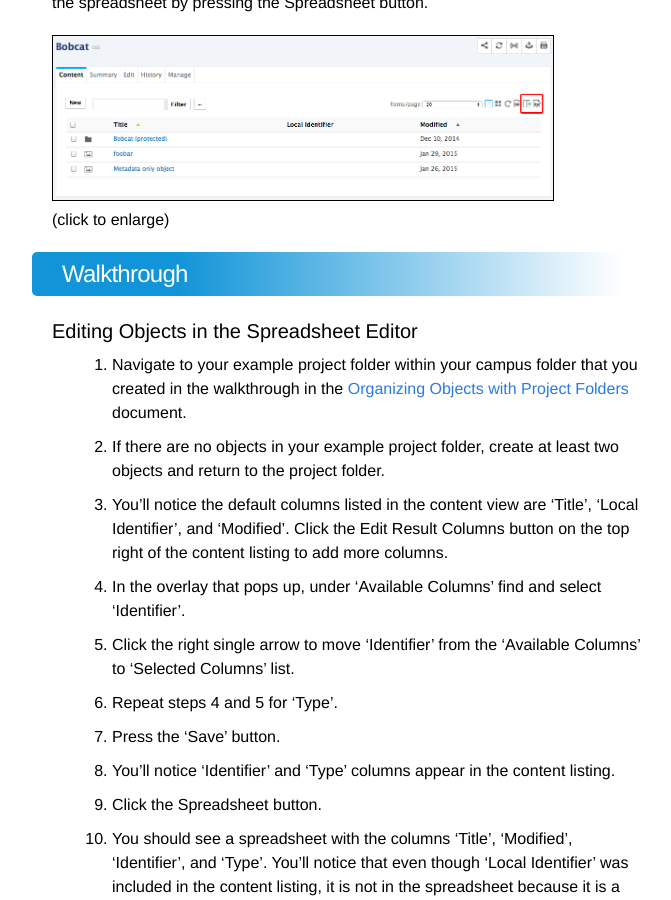
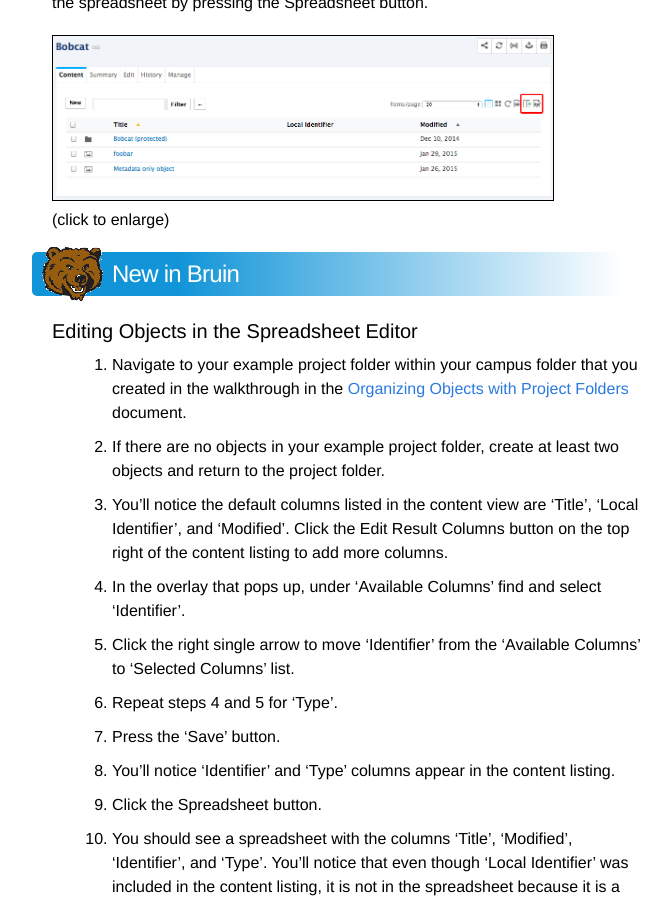
Before and after one commit to ucldc/ucldc-docs, a Jekyll site: the page built from docs/dams/spreadsheet-view.md, in a window 1280 px wide and 900 px high, scrolled down 1199 px. Shown: the whole window, without its empty margins (188-859 px from the left). Built offline with Jekyll 4.4.1, drawn with Linux system fonts in a browser that asks for light colours; nearby versions of some CDN libraries.

Commit message:
Changed 'walkthrough' to read 'new in bruin'

```diff
--- a/docs/dams/spreadsheet-view.md
+++ b/docs/dams/spreadsheet-view.md
@@ -33,7 +33,7 @@ Select relevant metadata fields using the Edit Result Columns button, then open
 </a>
 <br>(click to enlarge)
 
-<div class="walkthrough">Walkthrough</div>
+<div class="walkthrough new">New in Bruin</div>
 
 ## Editing Objects in the Spreadsheet Editor
 
```
